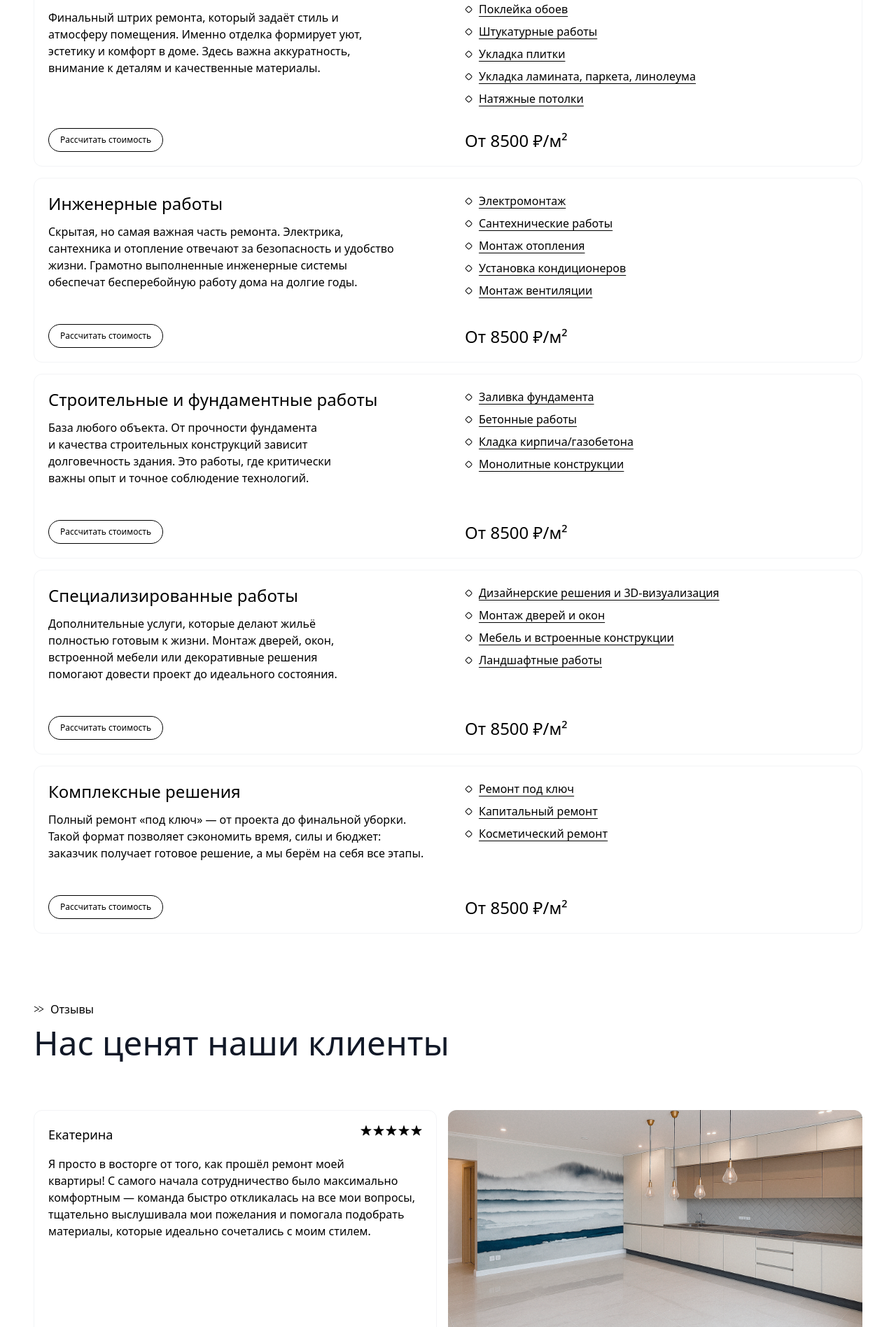
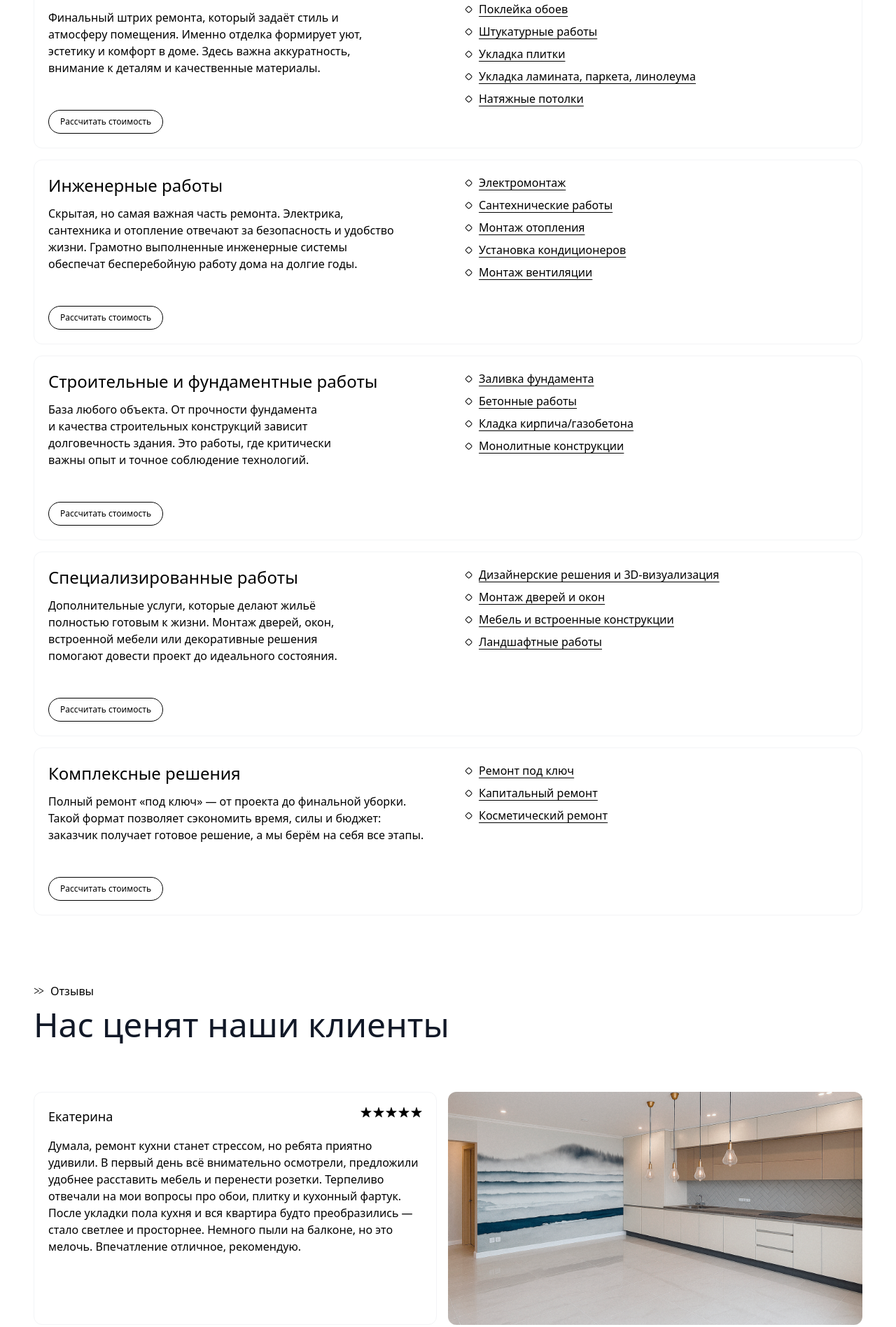
Before and after one commit to bagahizriev/Remont, a FastAPI app: page / in a window 1280 px wide. Shown: the part 1304-3200 px from the top of the page at 70% size. Run offline with FastAPI, Linux system fonts and the light colour scheme; style sheets or scripts are compiled from the project's sources.

Commit message:
Внесли изменения в содержания сайта

```diff
--- a/templates/components/faq.html
+++ b/templates/components/faq.html
@@ -53,7 +53,7 @@
                     </div>
                 </button>
                 <div class="faq-answer overflow-hidden transition-all duration-300 max-h-0">
-                    <div class="p-4 pt-2 text-sm sm:text-base text-muted-foreground bg-card rounded-b-xl">Да, мы предоставляем гарантию 3 года на все виды выполненных работ.</div>
+                    <div class="p-4 pt-2 text-sm sm:text-base text-muted-foreground bg-card rounded-b-xl">Да, мы предоставляем гарантию 2 года на все виды выполненных работ.</div>
                 </div>
             </div>
 
--- a/templates/components/feedback.html
+++ b/templates/components/feedback.html
@@ -34,7 +34,7 @@
                             </svg>
                         </div>
                     </div>
-                    <p class="text-sm sm:text-base text-balance">Я просто в восторге от того, как прошёл ремонт моей квартиры! С самого начала сотрудничество было максимально комфортным — команда быстро откликалась на все мои вопросы, тщательно выслушивала мои пожелания и помогала подобрать материалы, которые идеально сочетались с моим стилем.</p>
+                    <p class="text-sm sm:text-base text-balance">Думала, ремонт кухни станет стрессом, но ребята приятно удивили. В первый день всё внимательно осмотрели, предложили удобнее расставить мебель и перенести розетки. Терпеливо отвечали на мои вопросы про обои, плитку и кухонный фартук. После укладки пола кухня и вся квартира будто преобразились — стало светлее и просторнее. Немного пыли на балконе, но это мелочь. Впечатление отличное, рекомендую.</p>
                 </div>
             </div>
 
@@ -48,7 +48,7 @@
             <div class="w-full lg:w-1/2 bg-white p-4 sm:p-5 rounded-xl border border-border-100 flex flex-col justify-between">
                 <div class="flex flex-col gap-3 sm:gap-4">
                     <div class="flex flex-row justify-between items-start">
-                        <h4 class="font-medium text-base sm:text-lg">Екатерина</h4>
+                        <h4 class="font-medium text-base sm:text-lg">Олег</h4>
                         <div class="flex flex-row gap-[2px] flex-shrink-0">
                             <svg class="w-3 sm:w-4" width="18" height="17" viewBox="0 0 18 17" fill="none" xmlns="http://www.w3.org/2000/svg">
                                 <path d="M8.52447 0.463525C8.67415 0.00287008 9.32585 0.00287008 9.47553 0.463525L11.1329 5.56434C11.1998 5.77035 11.3918 5.90983 11.6084 5.90983H16.9717C17.4561 5.90983 17.6575 6.52964 17.2656 6.81434L12.9266 9.96681C12.7514 10.0941 12.678 10.3198 12.745 10.5258L14.4023 15.6266C14.552 16.0873 14.0248 16.4704 13.6329 16.1857L9.29389 13.0332C9.11865 12.9059 8.88135 12.9059 8.70611 13.0332L4.3671 16.1857C3.97524 16.4704 3.448 16.0873 3.59768 15.6266L5.25503 10.5258C5.32197 10.3198 5.24864 10.0941 5.07339 9.96681L0.734384 6.81434C0.342527 6.52964 0.543915 5.90983 1.02828 5.90983H6.39159C6.6082 5.90983 6.80018 5.77035 6.86712 5.56434L8.52447 0.463525Z" fill="var(--foreground)" />
@@ -67,7 +67,7 @@
                             </svg>
                         </div>
                     </div>
-                    <p class="text-sm sm:text-base text-balance">Я просто в восторге от того, как прошёл ремонт моей квартиры! С самого начала сотрудничество было максимально комфортным — команда быстро откликалась на все мои вопросы, тщательно выслушивала мои пожелания и помогала подобрать материалы, которые идеально сочетались с моим стилем.</p>
+                    <p class="text-sm sm:text-base text-balance">Ремонт прошёл ровно. По цене вышло почти как в смете — добавились лишь мелочи по электрике. На сообщения отвечали быстро, обычно в течение часа. Минус — один день ждал маляра из-за задержки. В остальном всё без проблем. Прошёл месяц — ничего не отваливается, всё работает.</p>
                 </div>
             </div>
 
@@ -81,7 +81,7 @@
             <div class="w-full lg:w-1/2 bg-white p-4 sm:p-5 rounded-xl border border-border-100 flex flex-col justify-between">
                 <div class="flex flex-col gap-3 sm:gap-4">
                     <div class="flex flex-row justify-between items-start">
-                        <h4 class="font-medium text-base sm:text-lg">Екатерина</h4>
+                        <h4 class="font-medium text-base sm:text-lg">Илья</h4>
                         <div class="flex flex-row gap-[2px] flex-shrink-0">
                             <svg class="w-3 sm:w-4" width="18" height="17" viewBox="0 0 18 17" fill="none" xmlns="http://www.w3.org/2000/svg">
                                 <path d="M8.52447 0.463525C8.67415 0.00287008 9.32585 0.00287008 9.47553 0.463525L11.1329 5.56434C11.1998 5.77035 11.3918 5.90983 11.6084 5.90983H16.9717C17.4561 5.90983 17.6575 6.52964 17.2656 6.81434L12.9266 9.96681C12.7514 10.0941 12.678 10.3198 12.745 10.5258L14.4023 15.6266C14.552 16.0873 14.0248 16.4704 13.6329 16.1857L9.29389 13.0332C9.11865 12.9059 8.88135 12.9059 8.70611 13.0332L4.3671 16.1857C3.97524 16.4704 3.448 16.0873 3.59768 15.6266L5.25503 10.5258C5.32197 10.3198 5.24864 10.0941 5.07339 9.96681L0.734384 6.81434C0.342527 6.52964 0.543915 5.90983 1.02828 5.90983H6.39159C6.6082 5.90983 6.80018 5.77035 6.86712 5.56434L8.52447 0.463525Z" fill="var(--foreground)" />
@@ -100,7 +100,7 @@
                             </svg>
                         </div>
                     </div>
-                    <p class="text-sm sm:text-base text-balance">Я просто в восторге от того, как прошёл ремонт моей квартиры! С самого начала сотрудничество было максимально комфортным — команда быстро откликалась на все мои вопросы, тщательно выслушивала мои пожелания и помогала подобрать материалы, которые идеально сочетались с моим стилем.</p>
+                    <p class="text-sm sm:text-base text-balance">Заказывал новый потолок с встроенным освещением. Сделали каркас, проводку и ровную поверхность аккуратно и без задержек — работа заняла меньше недели. Когда включили подсветку, комната стала современнее и просторнее. Доволен и качеством, и организацией работы.</p>
                 </div>
             </div>
 
--- a/templates/components/services.html
+++ b/templates/components/services.html
@@ -51,7 +51,6 @@
                         <p class="services__wrapper-item-list-title">Шумоизоляция / утепление</p>
                     </a>
                 </div>
-                <h3 class="services__wrapper-item-price">От 8500 ₽/м²</h3>
             </div>
         </div>
         <div class="services__wrapper-item">
@@ -101,7 +100,6 @@
                         <p class="services__wrapper-item-list-title">Натяжные потолки</p>
                     </a>
                 </div>
-                <h3 class="services__wrapper-item-price">От 8500 ₽/м²</h3>
             </div>
         </div>
         <div class="services__wrapper-item">
@@ -145,7 +143,6 @@
                         <p class="services__wrapper-item-list-title">Монтаж вентиляции</p>
                     </a>
                 </div>
-                <h3 class="services__wrapper-item-price">От 8500 ₽/м²</h3>
             </div>
         </div>
         <div class="services__wrapper-item">
@@ -183,7 +180,6 @@
                         <p class="services__wrapper-item-list-title">Монолитные конструкции</p>
                     </a>
                 </div>
-                <h3 class="services__wrapper-item-price">От 8500 ₽/м²</h3>
             </div>
         </div>
         <div class="services__wrapper-item">
@@ -221,7 +217,6 @@
                         <p class="services__wrapper-item-list-title">Ландшафтные работы</p>
                     </a>
                 </div>
-                <h3 class="services__wrapper-item-price">От 8500 ₽/м²</h3>
             </div>
         </div>
         <div class="services__wrapper-item">
@@ -253,7 +248,6 @@
                         <p class="services__wrapper-item-list-title">Косметический ремонт</p>
                     </a>
                 </div>
-                <h3 class="services__wrapper-item-price">От 8500 ₽/м²</h3>
             </div>
         </div>
     </div>
--- a/templates/services-pages/malyarnie-raboty-v-saratove.html
+++ b/templates/services-pages/malyarnie-raboty-v-saratove.html
@@ -231,17 +231,17 @@
                 <div class="services-page__table-row">
                     <div class="services-page__cell">Грунтовка поверхностей</div>
                     <div class="services-page__cell--center">м²</div>
-                    <div class="services-page__cell--right">от 50 ₽</div>
+                    <div class="services-page__cell--right">от 120 ₽</div>
                 </div>
                 <div class="services-page__table-row">
                     <div class="services-page__cell">Покраска стен</div>
                     <div class="services-page__cell--center">м²</div>
-                    <div class="services-page__cell--right">от 150 ₽</div>
+                    <div class="services-page__cell--right">от 300 ₽</div>
                 </div>
                 <div class="services-page__table-row">
                     <div class="services-page__cell">Покраска потолков</div>
                     <div class="services-page__cell--center">м²</div>
-                    <div class="services-page__cell--right">от 180 ₽</div>
+                    <div class="services-page__cell--right">от 400 ₽</div>
                 </div>
             </div>
             <p class="services-page__text--small services-page__spacing-top">Окончательная стоимость зависит от состояния поверхностей, типа краски и объёма работ. Для точного расчёта возможен бесплатный выезд специалиста.</p>
--- a/templates/services-pages/montazh-dverei-i-okon-v-saratove.html
+++ b/templates/services-pages/montazh-dverei-i-okon-v-saratove.html
@@ -226,17 +226,17 @@
                 <div class="services-page__table-row">
                     <div class="services-page__cell">Установка входной двери</div>
                     <div class="services-page__cell--center">шт.</div>
-                    <div class="services-page__cell--right">от 3500 ₽</div>
+                    <div class="services-page__cell--right">от 4 500 ₽</div>
                 </div>
                 <div class="services-page__table-row">
                     <div class="services-page__cell">Установка межкомнатной двери</div>
                     <div class="services-page__cell--center">шт.</div>
-                    <div class="services-page__cell--right">от 2000 ₽</div>
+                    <div class="services-page__cell--right">от 2 000 ₽</div>
                 </div>
                 <div class="services-page__table-row">
                     <div class="services-page__cell">Установка пластикового окна</div>
                     <div class="services-page__cell--center">шт.</div>
-                    <div class="services-page__cell--right">от 2500 ₽</div>
+                    <div class="services-page__cell--right">от 2 500 ₽</div>
                 </div>
                 <div class="services-page__table-row">
                     <div class="services-page__cell">Отделка откосов</div>
--- a/templates/services-pages/montazh-ventilyacii-v-saratove.html
+++ b/templates/services-pages/montazh-ventilyacii-v-saratove.html
@@ -225,7 +225,7 @@
                 </div>
                 <div class="services-page__table-row">
                     <div class="services-page__cell">Монтаж приточной вентиляции</div>
-                    <div class="services-page__cell--center">м²</div>
+                    <div class="services-page__cell--center">м.п.</div>
                     <div class="services-page__cell--right">от 1200 ₽</div>
                 </div>
                 <div class="services-page__table-row">
--- a/templates/services-pages/pokleyka-oboev-v-saratove.html
+++ b/templates/services-pages/pokleyka-oboev-v-saratove.html
@@ -181,17 +181,17 @@
                 <div class="services-page__table-row">
                     <div class="services-page__cell">Поклейка флизелиновых обоев</div>
                     <div class="services-page__cell--center">м²</div>
-                    <div class="services-page__cell--right">от 250 ₽</div>
+                    <div class="services-page__cell--right">от 350 ₽</div>
                 </div>
                 <div class="services-page__table-row">
                     <div class="services-page__cell">Поклейка виниловых обоев</div>
                     <div class="services-page__cell--center">м²</div>
-                    <div class="services-page__cell--right">от 300 ₽</div>
+                    <div class="services-page__cell--right">от 350 ₽</div>
                 </div>
                 <div class="services-page__table-row">
                     <div class="services-page__cell">Поклейка фотообоев</div>
                     <div class="services-page__cell--center">м²</div>
-                    <div class="services-page__cell--right">от 500 ₽</div>
+                    <div class="services-page__cell--right">от 700 ₽</div>
                 </div>
                 <div class="services-page__table-row">
                     <div class="services-page__cell">Удаление старых обоев</div>
--- a/templates/services-pages/santekhnicheskie-raboty-v-saratove.html
+++ b/templates/services-pages/santekhnicheskie-raboty-v-saratove.html
@@ -162,12 +162,12 @@
                 <div class="services-page__table-row">
                     <div class="services-page__cell">Установка унитаза</div>
                     <div class="services-page__cell--center">шт.</div>
-                    <div class="services-page__cell--right">от 1 500 ₽</div>
+                    <div class="services-page__cell--right">от 2 500 ₽</div>
                 </div>
                 <div class="services-page__table-row">
                     <div class="services-page__cell">Монтаж ванны</div>
                     <div class="services-page__cell--center">шт.</div>
-                    <div class="services-page__cell--right">от 2 500 ₽</div>
+                    <div class="services-page__cell--right">от 4 000 ₽</div>
                 </div>
                 <div class="services-page__table-row">
                     <div class="services-page__cell">Замена труб водоснабжения</div>
@@ -177,7 +177,7 @@
                 <div class="services-page__table-row">
                     <div class="services-page__cell">Установка смесителя</div>
                     <div class="services-page__cell--center">шт.</div>
-                    <div class="services-page__cell--right">от 700 ₽</div>
+                    <div class="services-page__cell--right">от 1 500 ₽</div>
                 </div>
             </div>
             <p class="services-page__text--small services-page__spacing-top">Окончательная стоимость определяется после осмотра. Для точного расчета рекомендуем вызвать мастера на замер.</p>
--- a/templates/services-pages/shtukaturnye-raboty-v-saratove.html
+++ b/templates/services-pages/shtukaturnye-raboty-v-saratove.html
@@ -208,12 +208,12 @@
                 <div class="services-page__table-row">
                     <div class="services-page__cell">Ручная штукатурка</div>
                     <div class="services-page__cell--center">м²</div>
-                    <div class="services-page__cell--right">от 450 ₽</div>
+                    <div class="services-page__cell--right">от 600 ₽</div>
                 </div>
                 <div class="services-page__table-row">
                     <div class="services-page__cell">Штукатурка потолков</div>
                     <div class="services-page__cell--center">м²</div>
-                    <div class="services-page__cell--right">от 500 ₽</div>
+                    <div class="services-page__cell--right">от 1000 ₽</div>
                 </div>
             </div>
             <p class="services-page__text--small services-page__spacing-top">Окончательная стоимость зависит от сложности работ и объема. Для точного расчета необходим выезд специалиста.</p>
--- a/templates/services-pages/shumoizolyaciya-uteplenie-v-saratove.html
+++ b/templates/services-pages/shumoizolyaciya-uteplenie-v-saratove.html
@@ -198,7 +198,7 @@
                 <div class="services-page__table-row">
                     <div class="services-page__cell">Шумоизоляция стены (каркас+минвата+ГКЛ)</div>
                     <div class="services-page__cell--center">м²</div>
-                    <div class="services-page__cell--right">от 1000 ₽</div>
+                    <div class="services-page__cell--right">от 1300 ₽</div>
                 </div>
                 <div class="services-page__table-row">
                     <div class="services-page__cell">Шумоизоляция потолка (виброподвесы)</div>
--- a/templates/services-pages/stjazhka-pola-v-saratove.html
+++ b/templates/services-pages/stjazhka-pola-v-saratove.html
@@ -254,7 +254,7 @@
                 <div class="services-page__table-row">
                     <div class="services-page__cell">Цементная стяжка (толщина до 5 см)</div>
                     <div class="services-page__cell--center">м²</div>
-                    <div class="services-page__cell--right">от 450 ₽</div>
+                    <div class="services-page__cell--right">от 800 ₽</div>
                 </div>
                 <div class="services-page__table-row">
                     <div class="services-page__cell">Полусухая стяжка (толщина до 5 см)</div>
@@ -269,7 +269,7 @@
                 <div class="services-page__table-row">
                     <div class="services-page__cell">Утепленная стяжка с керамзитом</div>
                     <div class="services-page__cell--center">м²</div>
-                    <div class="services-page__cell--right">от 650 ₽</div>
+                    <div class="services-page__cell--right">от 900 ₽</div>
                 </div>
             </div>
             <p class="services-page__text--small services-page__spacing-top">Окончательная стоимость зависит от толщины стяжки, площади помещения, необходимости утепления и сложности работ. Для точного расчета необходим выезд специалиста.</p>
--- a/templates/services-pages/ukladka-laminata-parketa-linoleuma-v-saratove.html
+++ b/templates/services-pages/ukladka-laminata-parketa-linoleuma-v-saratove.html
@@ -198,12 +198,12 @@
                 <div class="services-page__table-row">
                     <div class="services-page__cell">Укладка ламината</div>
                     <div class="services-page__cell--center">м²</div>
-                    <div class="services-page__cell--right">от 350 ₽</div>
+                    <div class="services-page__cell--right">от 450 ₽</div>
                 </div>
                 <div class="services-page__table-row">
                     <div class="services-page__cell">Укладка паркетной доски</div>
                     <div class="services-page__cell--center">м²</div>
-                    <div class="services-page__cell--right">от 450 ₽</div>
+                    <div class="services-page__cell--right">от 600 ₽</div>
                 </div>
                 <div class="services-page__table-row">
                     <div class="services-page__cell">Укладка линолеума</div>
--- a/templates/services-pages/vyravnivanie-sten-v-saratove.html
+++ b/templates/services-pages/vyravnivanie-sten-v-saratove.html
@@ -226,7 +226,7 @@
                 <div class="services-page__table-row">
                     <div class="services-page__cell">Штукатурка по маякам (цемент/гипс) до 2 см</div>
                     <div class="services-page__cell--center">м²</div>
-                    <div class="services-page__cell--right">от 500 ₽</div>
+                    <div class="services-page__cell--right">от 800 ₽</div>
                 </div>
                 <div class="services-page__table-row">
                     <div class="services-page__cell">Механизированная штукатурка</div>
```
Also changed, not shown: templates/services-pages/betonnye-raboty-v-saratove.html (+4 -4 lines), templates/services-pages/ukladka-plitki-v-saratove.html (+4 -4 lines).
